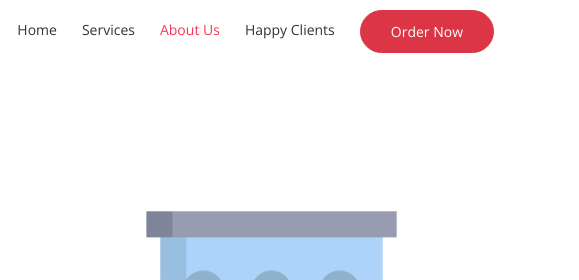
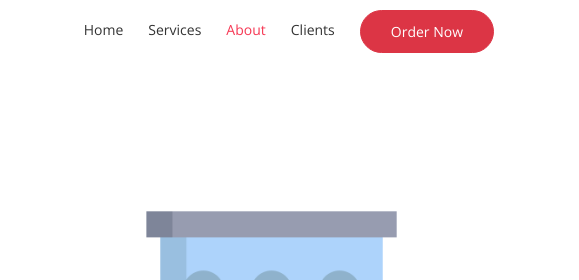
Before and after one commit to keerankb/medikal, a plain HTML site: page index.html in a window 1280 px wide. Shown: the top 280 px of the page, 701-1280 px from the left. Drawn offline with nearby package versions, Linux system fonts and the light colour scheme; files whose address does not match are found by name.

Commit message:
menu renamed

```diff
--- a/assets/css/main.css
+++ b/assets/css/main.css
@@ -492,7 +492,9 @@ hr {
 }
 
 .services-item:hover {
-  box-shadow: 0 10px 22px 10px rgba(27, 38, 49, 0.1);
+  box-shadow: 0 10px 22px 10px rgba(220, 53, 69, 0.3);
+  /*border: 0.5px solid #dc3545;*/
+
 }
 
 .services-item:hover .icon {
--- a/index.html
+++ b/index.html
@@ -49,7 +49,7 @@
               </li>
               <li class="nav-item">
                 <a class="nav-link" href="#team">
-                  About Us
+                  About
                 </a>
               </li>
               <!-- <li class="nav-item">
@@ -59,7 +59,7 @@
               </li> -->
               <li class="nav-item">
                 <a class="nav-link" href="#testimonial">
-                  Happy Clients
+                  Clients
                 </a>
               </li>
               <!-- <li class="nav-item">
```
